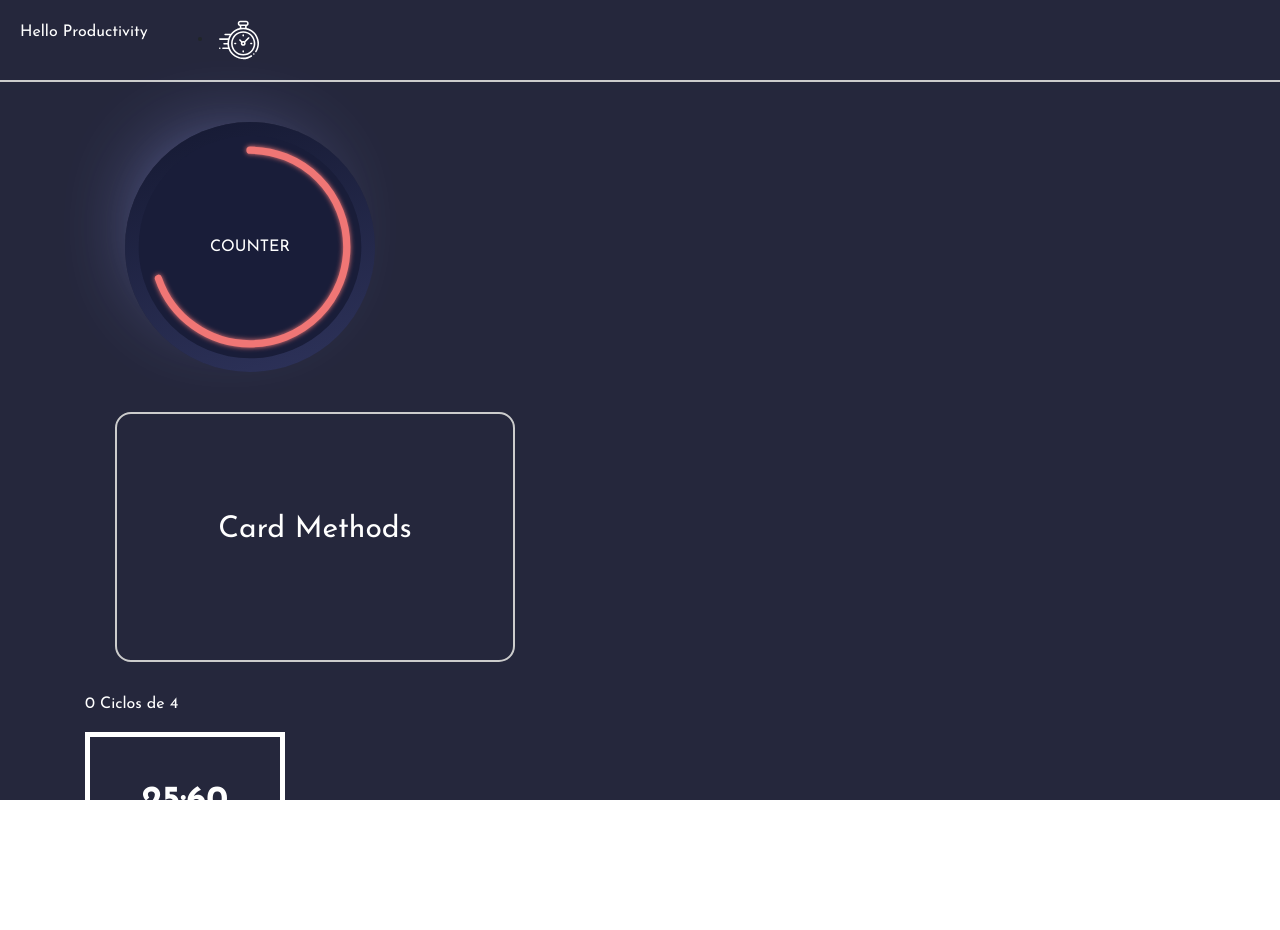
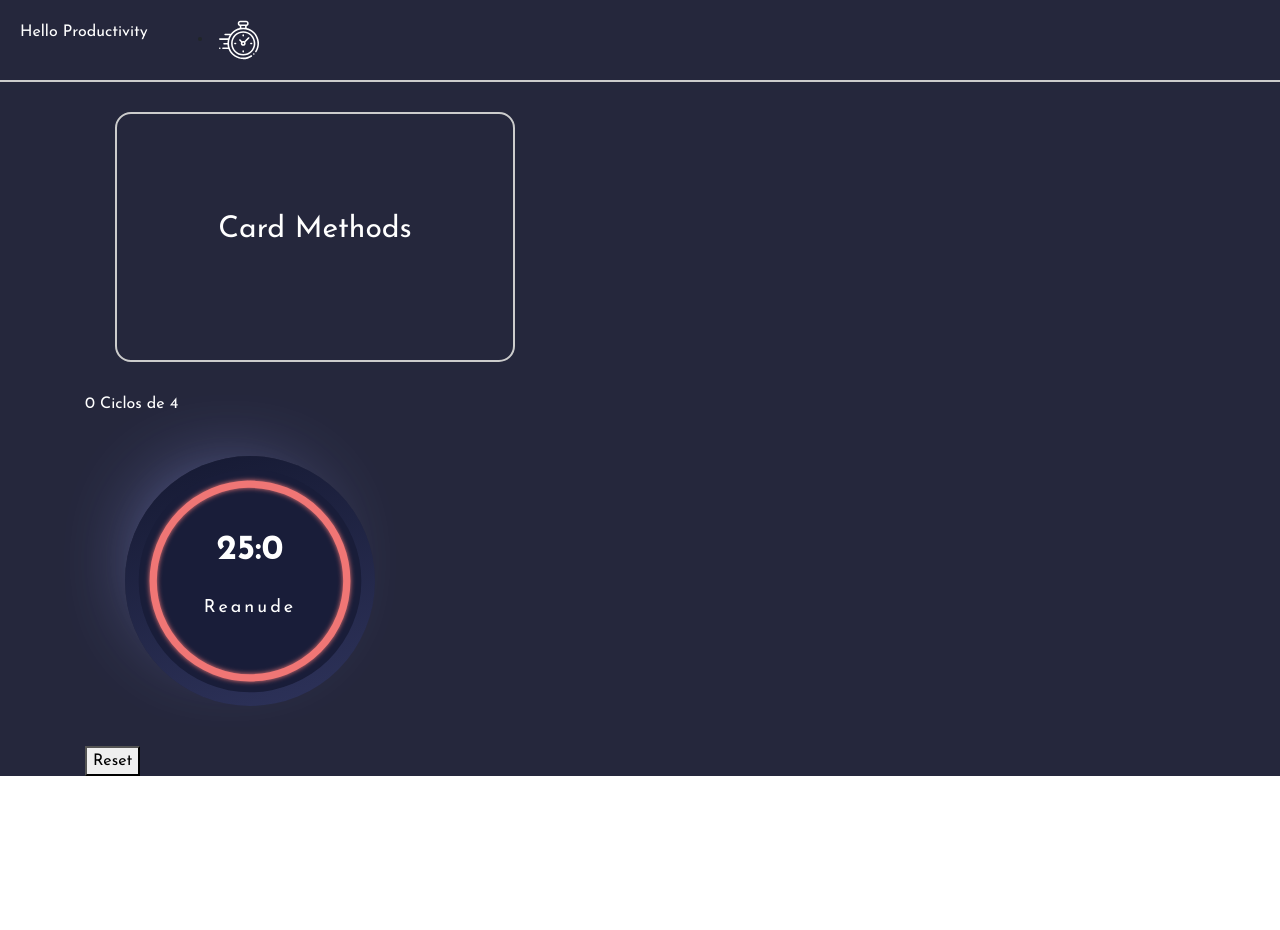
Before and after one commit to leonidcc/productivity-app, a React (Create React App) app: page / in a window 1280 px wide. Shown: the top 930 px of the page. After the commit the page ends 800 px from the top, so only its background shows below. Built offline with nearby package versions, Linux system fonts and the light colour scheme.

Commit message:
componente timmer mejorado

```diff
--- a/src/App.js
+++ b/src/App.js
@@ -10,7 +10,6 @@ function App() {
     <div className="app__body">
       <Header />
       <div className="container">
-      <Figure/>
         {/* Aqui Enrutador */}
         {/* Vistas */}
         <Card />
--- a/src/components/Figure/index.js
+++ b/src/components/Figure/index.js
@@ -1,10 +1,8 @@
-
-import React  from "react";
+import React from "react";
 import styled from "styled-components";
 
-
-const Clock= styled.header`
- .clock-box{
+const Clock = styled.header`
+  .clock-box {
     display: flex;
     justify-content: center;
     align-items: center;
@@ -14,54 +12,68 @@ const Clock= styled.header`
     margin: 40px;
   }
 
- .clock-box .main{
+  .clock-box .main {
     color: white;
     z-index: 10;
   }
- .clock-box svg{
+  .clock-box svg {
     width: 100%;
     background: yellow;
     position: absolute;
     z-index: 0;
     padding: 4px;
     border-radius: 50%;
-     background: rgb(2,0,36);
-     background: linear-gradient(164deg, rgba(2,0,36,1) 0%, rgba(21,25,50,1) 0%, rgba(46,51,91,1) 100%);
-     -webkit-box-shadow: -20px -20px 95px -55px rgba(144,155,240,1);
-     -moz-box-shadow: -20px -20px 95px -55px rgba(144,155,240,1);
-     box-shadow: -20px -20px 95px -55px rgba(144,155,240,1);
+    background: rgb(2, 0, 36);
+    background: linear-gradient(
+      164deg,
+      rgba(2, 0, 36, 1) 0%,
+      rgba(21, 25, 50, 1) 0%,
+      rgba(46, 51, 91, 1) 100%
+    );
+    -webkit-box-shadow: -20px -20px 95px -55px rgba(144, 155, 240, 1);
+    -moz-box-shadow: -20px -20px 95px -55px rgba(144, 155, 240, 1);
+    box-shadow: -20px -20px 95px -55px rgba(144, 155, 240, 1);
   }
 
- .clock path.shadow{
- filter: url('#dropshadow');
+  .clock path.shadow {
+    filter: url("#dropshadow");
     /* stroke: cornflowerblue; */
   }
 `;
 
-export default function Figure({load=70, child="COUNTER"}) {
-    load = load*250/100
+export default function Figure({ load = 70, children }) {
+  load = (load * 250) / 100;
   return (
     <Clock>
       <div className="clock">
         <div className="clock-box">
-          <div className="main">
-            {child}
-          </div>
+          <div className="main">{children}</div>
           <svg viewBox="0 0 100 100" xmlns="http://www.w3.org/2000/svg">
-                <filter id="dropshadow" x="-2" y="-2" width="100" height="100"  >
-                <feGaussianBlur  stdDeviation="1.2"/>
+            <filter id="dropshadow" x="-2" y="-2" width="100" height="100">
+              <feGaussianBlur stdDeviation="1.2" />
             </filter>
-               <circle cx="50" cy="50" r="46" fill="#191D39"/>
-               <path  className="shadow" fill="none" stroke-linecap="round" stroke-width="3" stroke="#F07675"
+            <circle cx="50" cy="50" r="46" fill="#191D39" />
+            <path
+              className="shadow"
+              fill="none"
+              stroke-linecap="round"
+              stroke-width="3"
+              stroke="#F07675"
               stroke-dasharray={`${load},251.2`}
               d="M50 10
                         a 40 40 0 0 1 0 80
-                        a 40 40 0 0 1 0 -80"/>
-                <path   fill="none" stroke-linecap="round" stroke-width="3" stroke="#F07675"
+                        a 40 40 0 0 1 0 -80"
+            />
+            <path
+              fill="none"
+              stroke-linecap="round"
+              stroke-width="3"
+              stroke="#F07675"
               stroke-dasharray={`${load},251.2`}
               d="M50 10
                          a 40 40 0 0 1 0 80
-                         a 40 40 0 0 1 0 -80"/>
+                         a 40 40 0 0 1 0 -80"
+            />
           </svg>
         </div>
       </div>
--- a/src/components/cronometro2/index.js
+++ b/src/components/cronometro2/index.js
@@ -1,5 +1,6 @@
 import React, { useState, useEffect } from "react";
 import styled from "styled-components";
+import Figure from "../Figure/index";
 
 const Counter = styled.div`
   display: flex;
@@ -7,11 +8,9 @@ const Counter = styled.div`
   justify-content: center;
   align-items: center;
   color: #fff;
-  border: 5px solid #fff;
   width: 200px;
   height: 200px;
   cursor: pointer;
-  /* border-radius: 50%; */
 `;
 
 const Marker = styled.p`
@@ -29,7 +28,7 @@ export default function Cron2() {
     reset: false,
     ciclo: 0,
     work: 25,
-    secons: 60,
+    secons: 1500,
     counting: false,
   });
 
@@ -55,15 +54,22 @@ export default function Cron2() {
     setCrono({ ...crono, counting: !crono.counting });
   };
 
+  let percent = (crono.secons * 100) / (60 * 25);
+  console.log(percent);
+
   return (
     <>
       <p className="ciclos text-white"> {crono.ciclo} Ciclos de 4</p>
-      <Counter onClick={counting}>
-        <Marker>
-          {crono.work}:{crono.secons}
-        </Marker>
-        <StateCounter>{crono.counting ? "Pause" : "Reanude"}</StateCounter>
-      </Counter>
+
+      <Figure load={percent}>
+        <Counter onClick={counting}>
+          <Marker>
+            {Math.floor(crono.secons / 60)}:{crono.secons % 60}
+          </Marker>
+          <StateCounter>{crono.counting ? "Pause" : "Reanude"}</StateCounter>
+        </Counter>
+      </Figure>
+
       <button onClick={reset} type="button" name="button">
         Reset
       </button>
--- a/src/styles/App.css
+++ b/src/styles/App.css
@@ -1,5 +1,5 @@
 .app__body {
   font-family: "Josefin Sans", sans-serif;
   background: hsl(235, 24%, 19%);
-  height: 100vh;
+  height: auto;
 }
```
Also changed, not shown: 1 other file (tests, documents, lock files or other folders). Lines whose indentation alone changed are shown as unchanged.
